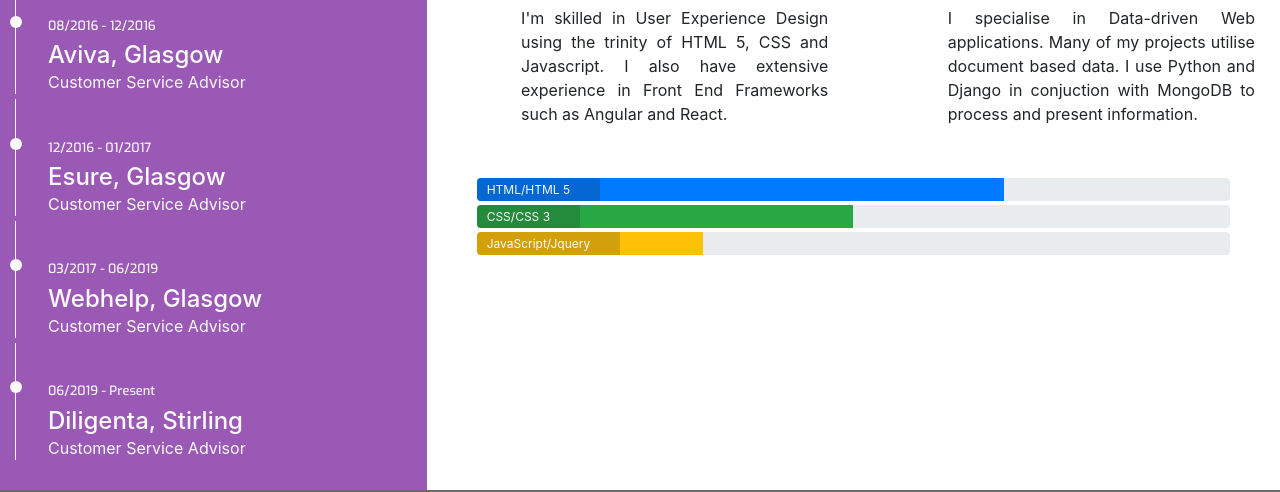
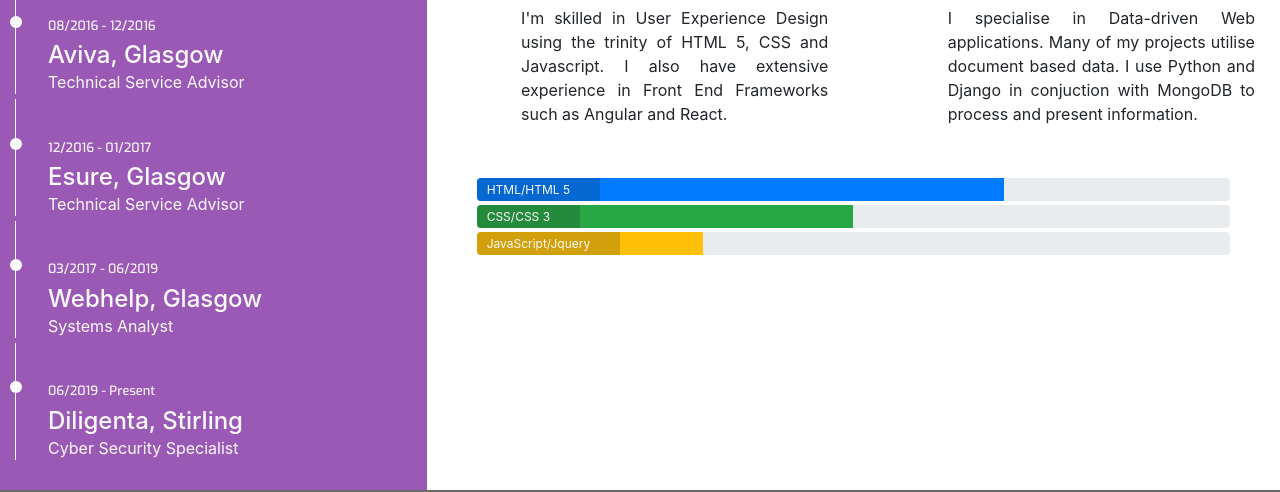
Before and after one commit to daringeorgenalumakil/Resume, a plain HTML site: page resume.html in a window 1280 px wide. Shown: the part 500-992 px from the top of the page. Drawn offline with nearby package versions, Linux system fonts and the light colour scheme.

Commit message:
updated jobs

```diff
--- a/resume.html
+++ b/resume.html
@@ -57,19 +57,19 @@
                 <div class="work-history">
                     <div class="timeline-item" data-dates="08/2016 - 12/2016">
                         <h4>Aviva, Glasgow</h4>
-                        <p>Customer Service Advisor</p>
+                        <p>Technical Service Advisor</p>
                     </div>
                     <div class="timeline-item" data-dates="12/2016 - 01/2017">
                         <h4>Esure, Glasgow</h4>
-                        <p>Customer Service Advisor</p>
+                        <p>Technical Service Advisor</p>
                     </div>
                     <div class="timeline-item" data-dates="03/2017 - 06/2019">
                         <h4>Webhelp, Glasgow</h4>
-                        <p>Customer Service Advisor</p>
+                        <p>Systems Analyst</p>
                     </div>
                     <div class="timeline-item" data-dates="06/2019 - Present">
                         <h4>Diligenta, Stirling</h4>
-                        <p>Customer Service Advisor</p>
+                        <p>Cyber Security Specialist</p>
                     </div>
                 </div>
             </div>
```
